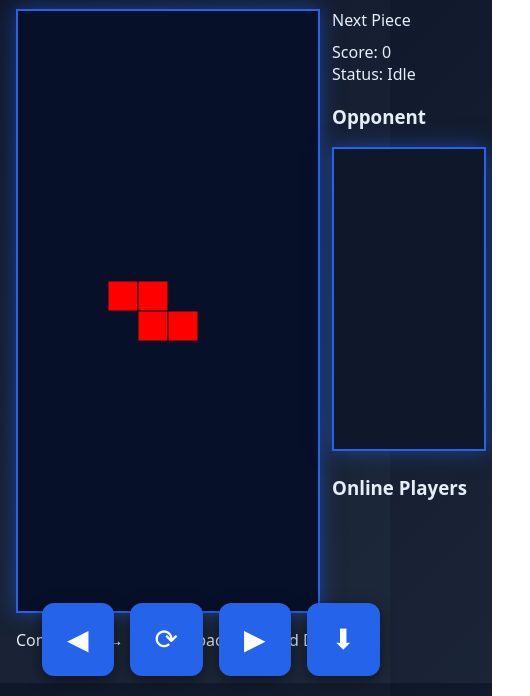
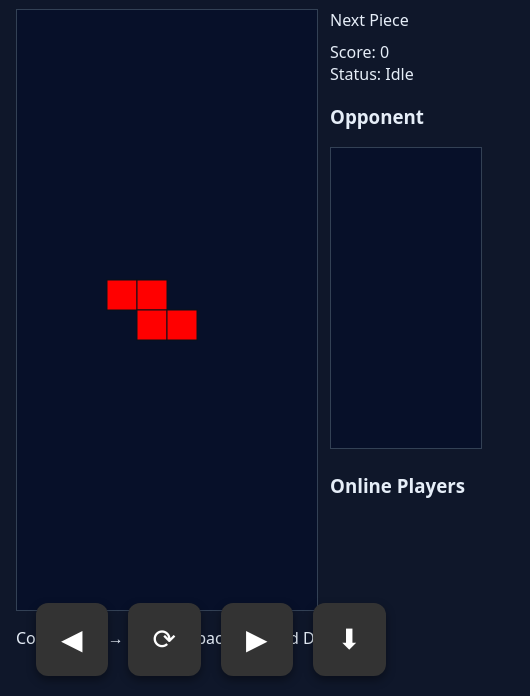
Before and after one commit to gravegiggler-debu/blockgame, a website: page public/index.html in a window 390 px wide. Shown: the part 148-844 px from the top of the page, 530 px wide, since content can reach past the window. Drawn offline with nearby package versions, Linux system fonts and the light colour scheme; no server answers.

Commit message:
Update style.css

```diff
--- a/public/style.css
+++ b/public/style.css
@@ -1,50 +1,15 @@
-body {
-  font-family: system-ui, Arial;
-  background: linear-gradient(135deg, #0f172a, #1e293b);
-  color: #e6eef8;
-  margin:0; padding:16px;
-}
+body { font-family: system-ui, Arial; background:#0f172a; color:#e6eef8; margin:0; padding:16px; }
+header { display:flex; justify-content:space-between; align-items:center; gap:12px; }
+#controls input { padding:6px 8px; border-radius:6px; border:1px solid #334155; }
+#controls button { margin-left:6px; padding:6px 10px; border-radius:6px; background:#2563eb; color:white; border:none; cursor:pointer; }
 
-header {
-  display:flex; justify-content:space-between; align-items:center; gap:12px;
-}
+.game-wrap { display:flex; gap:12px; margin-top:12px; }
+canvas { background:#071029; border:1px solid #334155; image-rendering: pixelated; }
 
-#controls input {
-  padding:6px 8px; border-radius:6px; border:1px solid #334155;
-  background:#1e293b; color:#e6eef8;
-}
-
-#controls button {
-  margin-left:6px; padding:6px 10px; border-radius:6px;
-  background:#2563eb; color:white; border:none; cursor:pointer;
-  transition: 0.2s;
-}
-#controls button:hover{ background:#1d4ed8; }
-
-.game-wrap {
-  display:flex; gap:12px; margin-top:12px;
-}
-
-canvas {
-  background:#0f172a;
-  border:2px solid #2563eb;
-  image-rendering: pixelated;
-  box-shadow: 0 0 20px rgba(37,99,235,0.5);
-}
-
-#side {
-  min-width:160px;
-}
-
+#side { min-width:200px; }
 #next { margin-bottom:10px; }
-
-.modal {
-  background: rgba(10,12,20,0.97); padding:16px; border-radius:12px;
-  position:fixed; top:10%; left:50%; transform:translateX(-50%);
-  width:340px; max-height:70vh; overflow:auto; box-shadow: 0 0 20px rgba(0,0,0,0.6);
-}
-
-#leader-list li { color:#cfe8ff; margin:6px 0; font-weight:500; }
+.modal { background: rgba(10,12,20,0.95); padding:12px; border-radius:8px; position:fixed; top:10%; left:50%; transform:translateX(-50%); width:320px; max-height:70vh; overflow:auto; }
+#leader-list li { color:#cfe8ff; margin:6px 0; }
 
 #mobile-controls {
   position: fixed;
@@ -52,24 +17,20 @@ canvas {
   width: 100%;
   display: flex;
   justify-content: center;
-  gap: 16px;
+  gap: 20px;
   z-index: 1000;
 }
 
 #mobile-controls button {
-  background: #2563eb;
+  background: #333;
   color: white;
   border: none;
   padding: 20px 25px;
   font-size: 28px;
   border-radius: 12px;
-  box-shadow: 0 4px 15px rgba(0,0,0,0.5);
-  transition: 0.2s;
-}
-#mobile-controls button:active{
-  background:#1d4ed8; transform: scale(0.95);
+  box-shadow: 0 4px 10px rgba(0,0,0,0.4);
 }
 
-@media (min-width: 900px){
-  #mobile-controls{ display: none; }
+@media (min-width: 900px) {
+  #mobile-controls { display: none; }
 }
```
